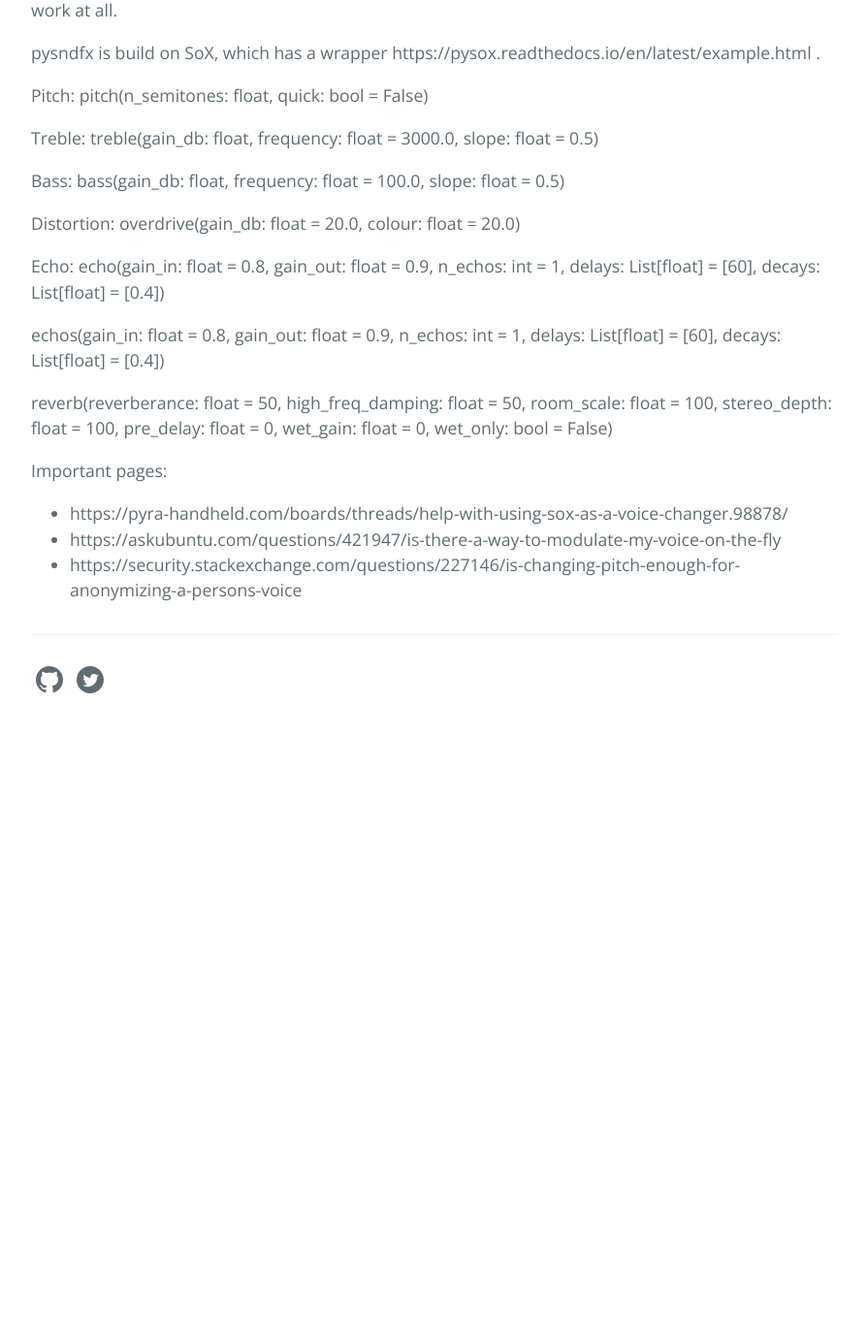
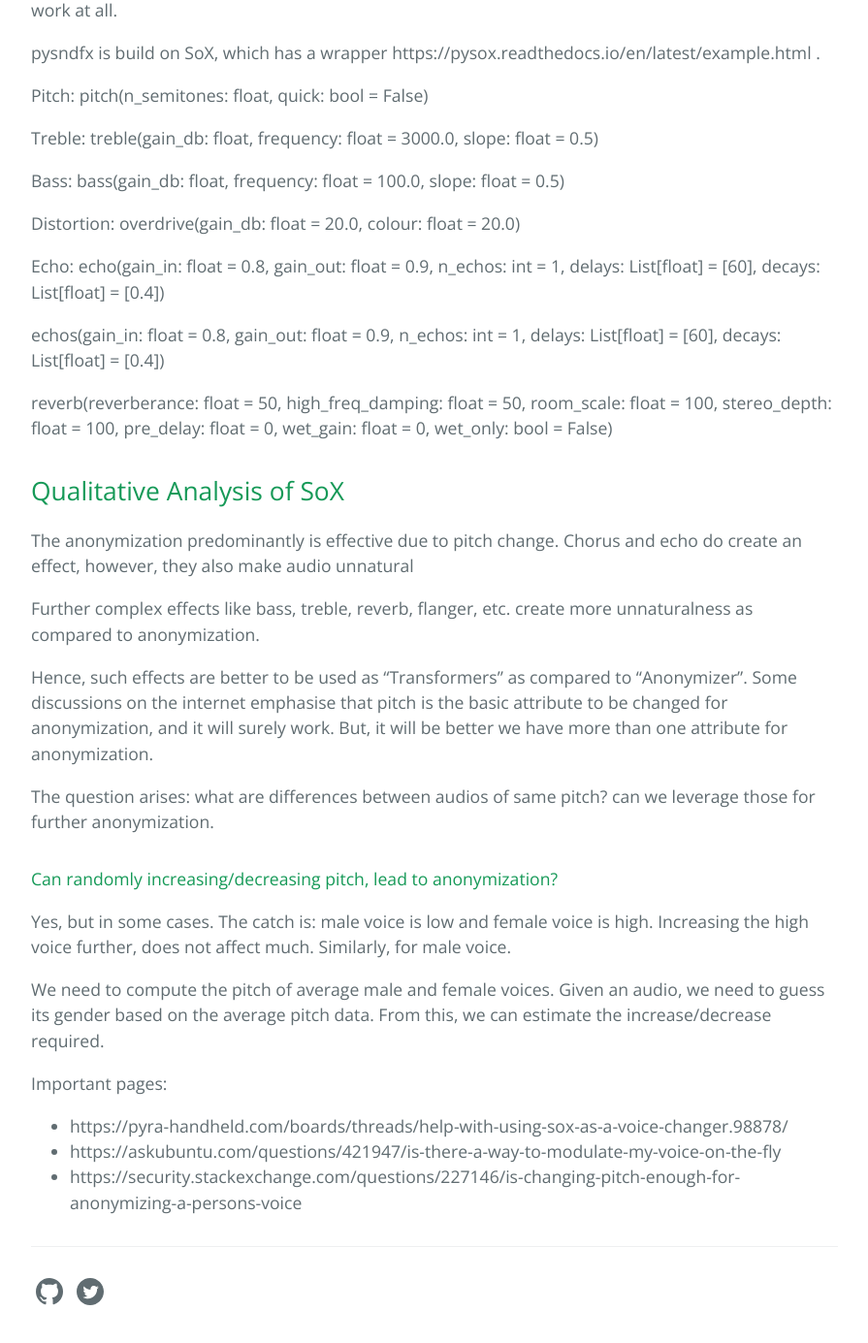
Before and after one commit to yashkhasbage25/AnonymizingAudioVisualData, a Jekyll site: the page built from _posts/2021-06-20-on-audio-anonymization.md, in a window 1280 px wide and 1400 px high, scrolled down 647 px. Shown: the top 1385 px of the window at 97% size, without its empty margins (192-1087 px from the left). Built offline with Jekyll 4.4.1, drawn with Linux system fonts in a browser that asks for light colours; before the commit the page ends 1416 px from its top, so only the background shows below that; some of the changed text lies outside the part shown.

Commit message:
observations on SoX effects

```diff
--- a/_posts/2021-06-20-on-audio-anonymization.md
+++ b/_posts/2021-06-20-on-audio-anonymization.md
@@ -1,6 +1,6 @@
 ---
 layout: post
-title: How to anonymize audio?
+title: First steps of Anonymizing Audio
 ---
 
 The proposal stated 6 effects for anonymization: pitch, bass and treble, distortion, echo, reverb, and wah-wah effect
@@ -28,6 +28,25 @@
 reverb(reverberance: float = 50, high_freq_damping: float = 50, room_scale: float = 100, stereo_depth: float = 100, pre_delay: float = 0, wet_gain: float = 0, wet_only: bool = False)
 
 
+## Qualitative Analysis of SoX
+
+The anonymization predominantly is effective due to pitch change. Chorus and echo do create an effect, however, they also make audio unnatural
+
+Further complex effects like bass, treble, reverb, flanger, etc. create more unnaturalness as compared to anonymization.
+
+Hence, such effects are better to be used as "Transformers" as compared to "Anonymizer". Some discussions on the internet emphasise that pitch is the basic attribute to be changed for anonymization, and it will surely work. But, it will be better we have more than one attribute for anonymization.
+
+The question arises: what are differences between audios of same pitch? can we leverage those for further anonymization.
+
+
+#### Can randomly increasing/decreasing pitch, lead to anonymization?
+
+Yes, but in some cases. The catch is: male voice is low and female voice is high. Increasing the high voice further, does not affect much. Similarly, for male voice.
+
+We need to compute the pitch of average male and female voices. Given an audio, we need to guess its gender based on the average pitch data. From this, we can estimate the increase/decrease required.
+
+
+
 Important pages:
 * https://pyra-handheld.com/boards/threads/help-with-using-sox-as-a-voice-changer.98878/
 * https://askubuntu.com/questions/421947/is-there-a-way-to-modulate-my-voice-on-the-fly
```
Also changed, not shown: _posts/2021-06-16-quantitative-results-attgan.md (+3 -3 lines).
